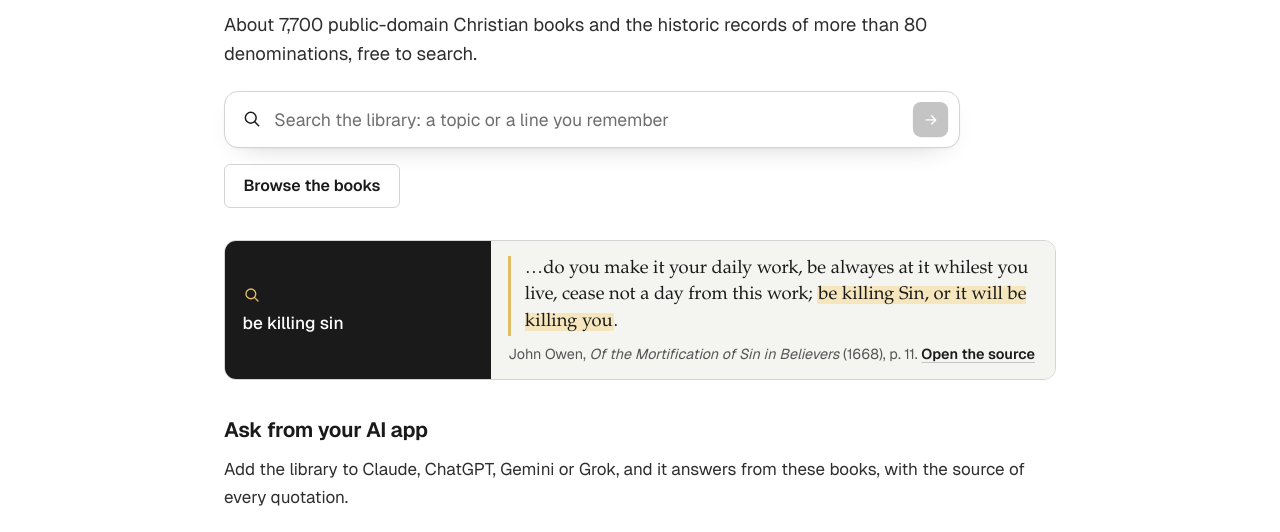
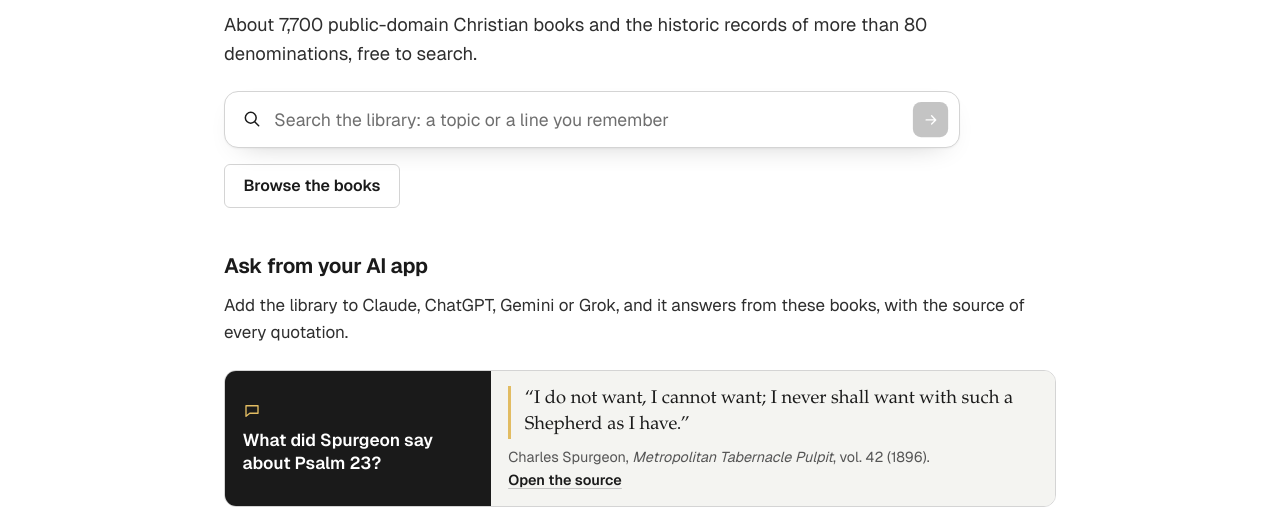
Before and after one commit to Christian-open-library/website, a plain HTML site: page docs/index.html in a window 1280 px wide. Shown: the part 206-738 px from the top of the page. Drawn offline with Linux system fonts and the light colour scheme.

Commit message:
Home: drop the search example card
Two identical dark cards made the box look like a second AI answer; the box speaks for itself.

Co-Authored-By: Claude Opus 5.5 <noreply@anthropic.com>

```diff
--- a/docs/index.html
+++ b/docs/index.html
@@ -75,16 +75,6 @@
   </div>
 </div>
 <div class="wrap prose">
-<figure class="demo" aria-label="An example search and the passage it finds">
-  <div class="demo-card">
-    <p class="demo-q demo-search">be killing sin</p>
-    <div class="demo-a">
-      <blockquote>&hellip;do you make it your daily work, be alwayes at it whilest you live, cease not a day from this work; <mark>be killing Sin, or it will be killing you</mark>.</blockquote>
-      <p class="demo-src">John Owen, <em>Of the Mortification of Sin in Believers</em> (1668), p. 11. <a href="https://quod.lib.umich.edu/e/eebo/A53715.0001.001">Open the source</a></p>
-    </div>
-  </div>
-</figure>
-
 <h2 id="start">Ask from your AI app</h2>
 <p>Add the library to Claude, ChatGPT, Gemini or Grok, and it answers from these books, with the source of every quotation.</p>
 <figure class="demo" aria-label="An example question and answer">
```
Also changed, not shown: src/index.html (+0 -10 lines).
